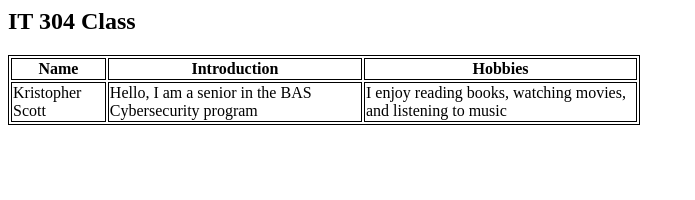
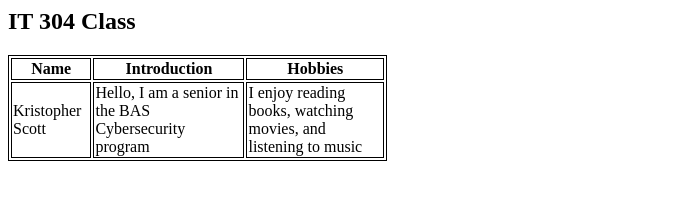
Before and after one commit to krisscott99/krisscott99.github.io, a plain HTML site: page index.html in a window 1280 px wide. Shown: the whole page, without its empty margins (0-695 px from the left). Drawn offline with Linux system fonts and the light colour scheme.

Commit message:
index.html

```diff
--- a/index.html
+++ b/index.html
@@ -8,7 +8,7 @@ table, th, td {
 
 <h2>IT 304 Class</h2>
 
-<table style="width:50%">
+<table style="width:30%">
   <tr>
     <th>Name</th>
     <th>Introduction</th>
```
